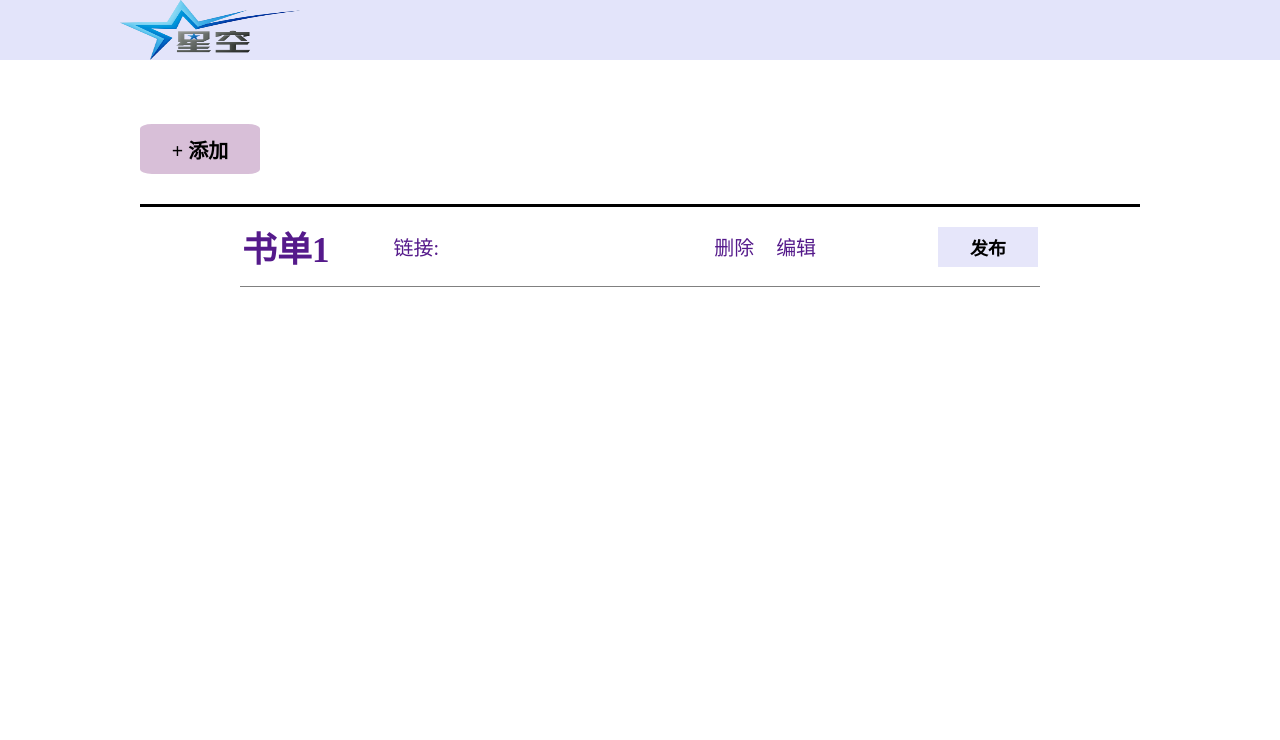
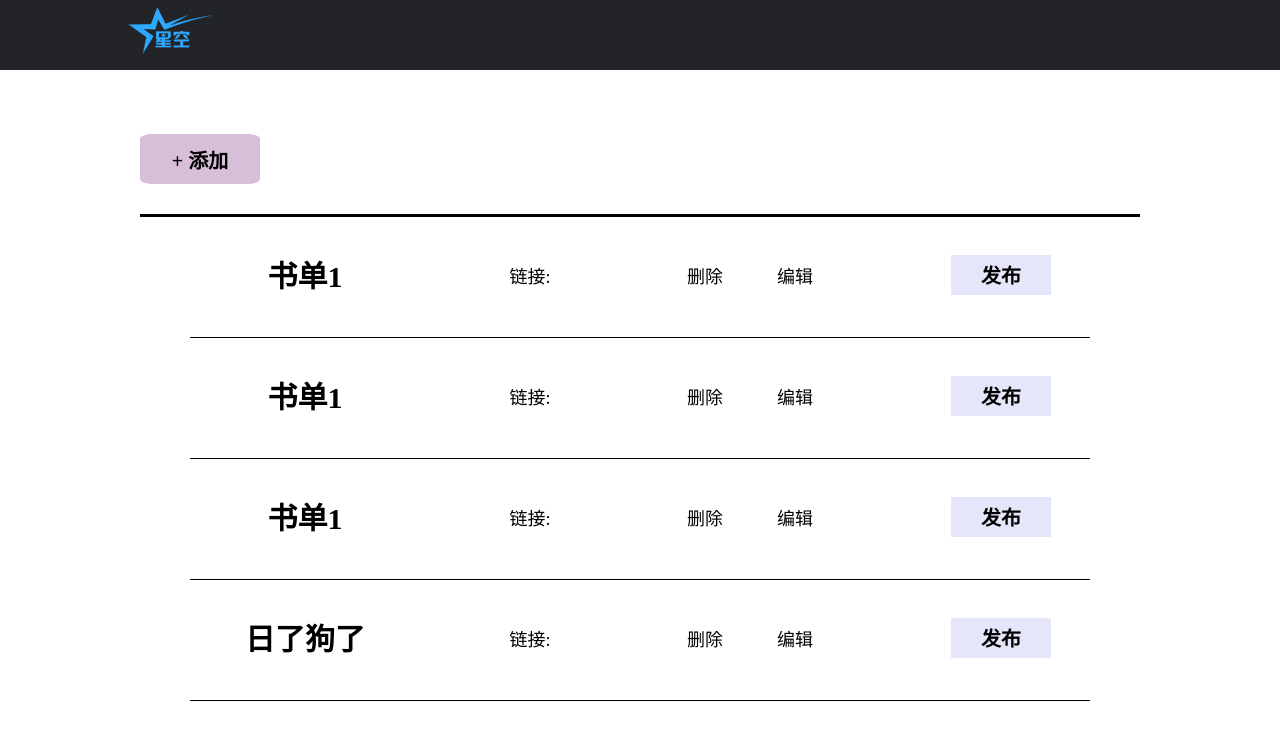
Before and after one commit to Willxiaoda/starBook, a PHP site: page /J_addbook.html in a window 1280 px wide. Shown: the top 740 px of the page. Run offline with PHP 8.4, Linux system fonts and the light colour scheme.

Commit message:
7.10 晚

```diff
--- a/D_bookList.html
+++ b/D_bookList.html
@@ -39,8 +39,8 @@
 <script type="text/javascript">
 
 	//后端数据。
-	var a='{"username":"\u5b66\u59d4\u59d3\u540d","studentnum":"201510098111","error_code":"0","book":["\u65b0\u4e16\u7eaa\u5927\u5b66\u82f1\u8bed\u7cfb\u5217\u6559\u6750\uff08\u7b2c\u4e8c\u7248\uff09\u9605\u8bfb\u6559\u7a0b\uff082\uff09\u5b66\u751f\u7528\u4e66","\u8ba1\u7b97\u673a\u82f1\u8bed(\u5b66\u751f\u7528\u4e66)","Java\u7a0b\u5e8f\u8bbe\u8ba1\u4e0e\u5b9e\u8df5\u6559\u7a0b","\u9ad8\u7b49\u6570\u5b66\uff08\u7b2c\u4e03\u7248\uff09\uff08\u4e0b\u518c\uff09","\u4e2d\u56fd\u8fd1\u73b0\u4ee3\u53f2\u7eb2\u8981\uff082015\u5e74\u4fee\u8ba2\u7248\uff09","Java\u7a0b\u5e8f\u8bbe\u8ba1\u4e60\u9898\u7cbe\u7f16","\u96f6\u70b9\u8d77\u98de\u5b66Dreamweaver+Flash+Photoshop CS6\u7f51\u9875\u8bbe\u8ba1\uff08\u914d\u5149\u76d8\uff09","\u79bb\u6563\u6570\u5b66\u53ca\u5e94\u7528(\u7b2c\u4e8c\u7248)","\u5927\u5b66\u751f\u5fc3\u7406\u5065\u5eb7\u6559\u80b2-\u5fc3\u7075\u6210\u957f\u624b\u518c"],"price":[0,1,2,3,4,5,6,7,8],"Dprice":[0,1,2,3,4,5,6,7,8]}';
-	var b=JSON.parse(a);
+	var book='{"username":"\u5b66\u59d4\u59d3\u540d","studentnum":"201510098111","error_code":"0","book":["\u65b0\u4e16\u7eaa\u5927\u5b66\u82f1\u8bed\u7cfb\u5217\u6559\u6750\uff08\u7b2c\u4e8c\u7248\uff09\u9605\u8bfb\u6559\u7a0b\uff082\uff09\u5b66\u751f\u7528\u4e66","\u8ba1\u7b97\u673a\u82f1\u8bed(\u5b66\u751f\u7528\u4e66)","Java\u7a0b\u5e8f\u8bbe\u8ba1\u4e0e\u5b9e\u8df5\u6559\u7a0b","\u9ad8\u7b49\u6570\u5b66\uff08\u7b2c\u4e03\u7248\uff09\uff08\u4e0b\u518c\uff09","\u4e2d\u56fd\u8fd1\u73b0\u4ee3\u53f2\u7eb2\u8981\uff082015\u5e74\u4fee\u8ba2\u7248\uff09","Java\u7a0b\u5e8f\u8bbe\u8ba1\u4e60\u9898\u7cbe\u7f16","\u96f6\u70b9\u8d77\u98de\u5b66Dreamweaver+Flash+Photoshop CS6\u7f51\u9875\u8bbe\u8ba1\uff08\u914d\u5149\u76d8\uff09","\u79bb\u6563\u6570\u5b66\u53ca\u5e94\u7528(\u7b2c\u4e8c\u7248)","\u5927\u5b66\u751f\u5fc3\u7406\u5065\u5eb7\u6559\u80b2-\u5fc3\u7075\u6210\u957f\u624b\u518c"],"price":[0,1,2,3,4,5,6,7,8],"Dprice":[0,1,2,3,4,5,6,7,8]}';
+	var b=JSON.parse(book);
 	/*
 	<div id="book1" class="bookList">
 		<ul>
--- a/J_addbook.html
+++ b/J_addbook.html
@@ -5,17 +5,25 @@
 	<title>管理员页面</title>
 	<style>
 		#header,img,
-		#content,#button,#add,table,#send,td,tr,#booklist,a,body{
+		#content,#button,#add,table,#send,ul,li,#booklist,a,body{
 			padding: 0px;
 			margin:0px;
 		}
-		#header{
+/*		html,body{
 			width: 100%;
+			height: 100%;
+		}*/
+		header{
+			width: 100%;
+			height: 70px;
+			background-color: #232427;
+		}
+		/*星空logo*/
+		header #logo{
+			width: 85px;
 			height: 60px;
-			background: #E3E4FA;
-		}
-		#header img{
-			margin-left:120px;
+			margin-left: 10%;
+			background: url(images/logo.png);
 		}
 		#content{
 			width: 1000px;
@@ -42,59 +50,232 @@
 			height: 80px;
 			border-bottom: 3px solid #000;
 		}
-		table{
-			width: 800px;
-			height: 80px;
-			margin: 0 auto;
-			font-size: 20px;
-			border-bottom: 1px solid gray;
+	ul{
+		list-style:none;
+		width:900px;
+		height:100px;
+		line-height:80px;
+		border-bottom:1px solid #000;
+		/*border-top:0px;*/
+		font-size:18px;
+		margin:  20px auto;
 	}
-		table #send{
+	li1,li2,li3,li4,li5{
+		display: block;
+		height: 100px;
+		width: 50px;
+		float: left;
+		margin-left: 40px;
+		overflow: hidden;
+		text-overflow: ellipsis;
+		white-space: nowrap;
+		text-align: center;
+	}
+	#sends{
+		width: 180px;
+		margin-left: 80px;
+	}
+	 #send{
+
 		width: 100px;
 		height: 40px;
-			margin-left: 100px;
+		/*float: right;*/
+		/*line-height: 80px;*/
+		margin: 8px;
+		margin-left: 30px;
+		background: Lavender;
 		font-weight: bold;
+		font-size: 20px;
+		border: none;
+		cursor: pointer;
+	}
+	 #book{
+		/*background: red;*/
+		width: 150px;
+		font-size: 30px;
+		font-weight: bold;
+	}
+	#link{
+		width: 220px;
+	}
+	a{
+		text-decoration: none;
+		color: #000;
+	}
+	/*#foot{
+		width: 100%;
+		height: 30px;
+		background-color:Lavender;
+		color: #000;
+		text-align: center;
+		font-family: "微软雅黑";
+		font-size: 20px;
+	}*/
+	span{
+		cursor: pointer;
+	}
+	/*遮罩层*/
+	.mask{
+		position: absolute;
+		left: 0;
+		top: 0;
+		width: 100%;
+		height: 100%;
+		background-color: rgba(0,0,0,0.6);
+		display: none;
+		transition:background-color 1s ease;
+		webkit-transition:background-color 1s ease;
+	}
+	.mask .dialog{
+		position: relative;
+		width: 600px;
+		height: 400px;
+		left: 50%;
+		top: 50%;
+		margin-left: -300px;
+		margin-top: -200px;
+		background-color: white;
+	}
+	.mask .dialog .title{
+		padding: 30px 60px;
+		font-size: 36px;
+	}
+	.mask .dialog .close{
+		position: relative;
+		right: 20px;
+		top: 15px;
+		width: 32px;
+		height: 32px;
+		float: right;
+		background: url(images/icon_close.png) left center no-repeat;
+		cursor: pointer;
+	}
+	.mask .dialog .main{
+		border-top: 1px solid #ccc;
+		width: 480px;
+		height: 200px;
 		font-size: 18px;
-			background: Lavender;
-			border: none;
+		padding: 50px 0 0 30px;
 	}
-		table #booklist{
-			font-size: 35px;
-			font-weight: bold;
-			font-family: "微软雅黑";
-
-		}
-		table a{
-			text-decoration: none;
+	.mask .dialog .main a{
+		position: relative;
+		top: 20px;
+		left: 30px;
+		text-decoration: underline;
+		color: blue;
 	}
 	</style>
 </head>
 <body>
 	<header>
-		<div id="header">
-			<img src="./images/xingkong.png" alt="" width="180"; height="60">
-		</div>
+		<a href="www.xingkong.us"><div id="logo"></div></a>
 	</header>
 	<container>
 		<div id="content">
 			<div id="button"><a href="D_addBook.html"><input type="button" value="+ 添加" id="add"></a>
 			</div>
-			<div>
-				<table>
+			<!-- <div id="List" class="bookList">
+
 				    <tr>
-				        <td width="150" id="booklist"> <a href="">书单1</a> </td>
+				        <td width="150" id="booklist"> <a href="">15软件工程一班书单1</a> </td>
 				        <td width="320"> <a href="">链接:</a> </td>
 				        <td width="60"><a href="">删除</a></td>
 				        <td width="60"> <a href="">编辑</a></td>
 				        <td ><input type="button" value="发布" id="send"></td>
 				    </tr>
-				</table>
-			</div>
+				 <ul>
+				 	<li1 id="book" ><a href="">书单1</a></li1>
+				 	<li2 id="link"> <a href="">链接:www.baidu.com/</a> </li2>
+				 	<li3><a href="">删除</a></li3>
+				 	<li4><a href="">编辑</a></li4>
+				 	<li5 id="sends"><input type="button" value="发布" id="send" name="send"></li5>
+				 </ul>
+			</div> -->
 
 		</div>
+		<!-- 遮罩层 -->
+		<div class="mask" id="mask">
+			<div class="dialog" id="dialog">
+				<div class="close" id="close"></div>
+				<div class="title">分享</div>
+				<div class="main">
+					<p>复制链接后发送到需要购买的人</p>
+					<a href="#" id="booListUrl">
+						www.xingkong.us
+					</a>
+				</div>
+			</div>
+		</div>
 	</container>
-	<footer>
+	<!-- <footer>
+			<div id= "foot">@星空技术研发中心创作</div>
+	</footer> -->
+</body>
+<script type="text/javascript">
+	window.onload=function(){
+		//后端数据
+		var num = '[{"id":"31","listname":"\u4e66\u53551","listhref":""},{"id":"32","listname":"\u4e66\u53551","listhref":""},{"id":"33","listname":"\u4e66\u53551","listhref":""},{"id":"34","listname":"\u65e5\u4e86\u72d7\u4e86","listhref":""}]';
+		var data = JSON.parse(num);
+		// alert(data[0].id);
 
-	</footer>
-</body>
+		for(var i = 0; i < data.length; i++){
+			//获取书架祖父节点
+			var content = document.getElementById('content');
+			//创建一个父div
+			var outDiv = document.createElement('div');
+			outDiv.id = 'List' + i;//设置div的ID
+			outDiv.className = 'bookList';//设置div的class
+			var ul= document.createElement('ul');//创建一个ul
+			//创建4个li标签
+			var bookNameLi = document.createElement('li1');//书名
+			var bookLink = document.createElement('li2');//链接
+			var Delete = document.createElement('li3');//删除
+			var Compile = document.createElement('li4');//编辑
+			var inputCheck = document.createElement('li5');//提交
+			var a = document.createElement("a");
+			var input = document.createElement("input");
+			//内容并在li中添加a标签
+			bookNameLi.innerHTML = "<a href=''> "+ data[i].listname + "</a> ";
+			bookLink.innerHTML = "<a href=''>链接:"+ data[i].listhref + "</a>";
+			Delete.innerHTML = " <span>删除</span> ";
+			Compile.innerHTML = "<a href='D_addBook_edit.html'>编辑</a>";
+			inputCheck.innerHTML = "";
+			//li所带属性
+			bookNameLi.id = 'book';
+			bookLink.id = 'link';
+			inputCheck.id = 'sends';
+			//input
+			input.type= 'button';
+			input.name = 'send' + i;
+			input.id= 'send';
+			input.value = '发布';
+			inputCheck.appendChild(input);
+			//在删除哪里放个id自增
+			Delete.id = 'delete' + i;
+			//在ul中添加Li
+			ul.appendChild(bookNameLi);
+			ul.appendChild(bookLink);
+			ul.appendChild(Delete);
+			ul.appendChild(Compile);
+			ul.appendChild(inputCheck);
+			outDiv.appendChild(ul);
+			content.appendChild(outDiv);
+		}
+		// for (var i = 0; i < 4; i++) {
+		// 	// var deletes = document.getElementsByName("li3");
+		// 	var List = document.getElementById("List" + i);
+		// 	var deleteid = document.getElementById("delete" + i);
+		// 	deleteid.onclick = function(){
+		// 			if(confirm("确定删除么？")){
+		// 				List.parentNode.removeChild(List);
+
+		// 				alert("删除成功！");
+		// 			}
+		// 		}
+		// 		break;
+
+		// }
+
+	}
+</script>
 </html>
```
Also changed, not shown: D_addBook.html (+20 -5 lines), D_addBook_edit.html (added, +90 -0 lines), css/D_addBook.css (+24 -5 lines), README.txt (deleted), images/icon_close.png (added). Lines whose indentation alone changed are shown as unchanged.
